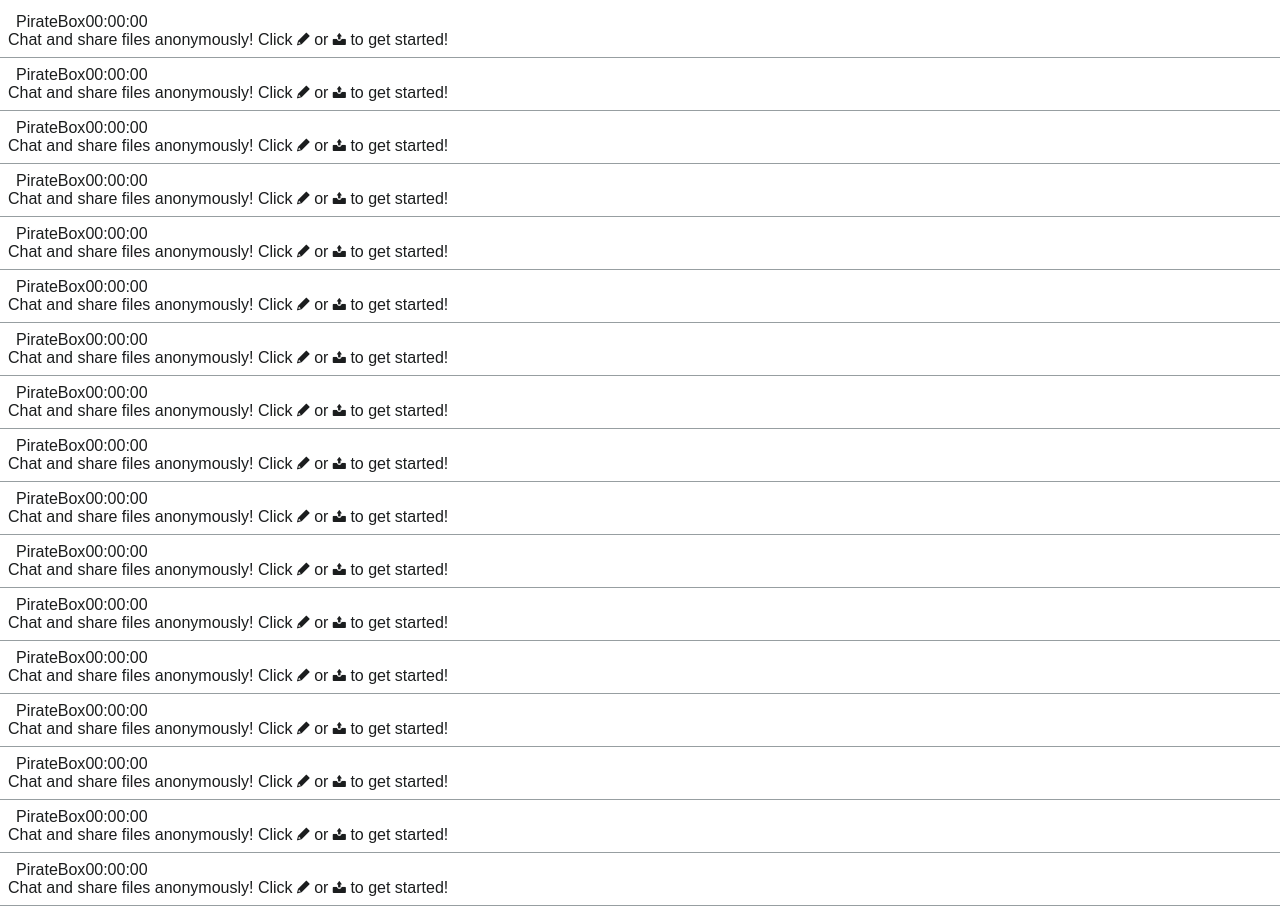
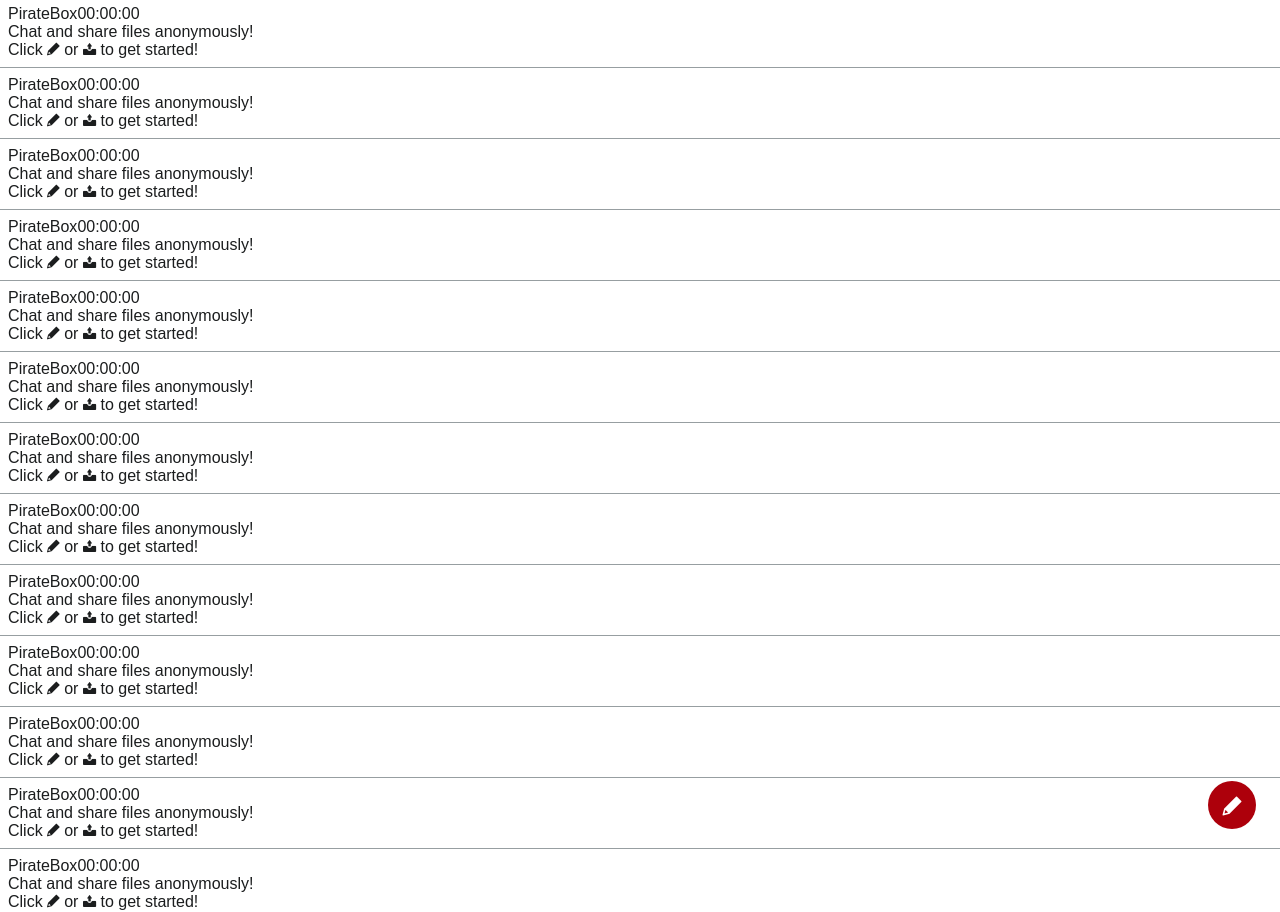
Before and after one commit to SimonSurfer/PirateBox-FrontEnd, a plain HTML site: page www/index.html in a window 1280 px wide. Shown: the part 43-955 px from the top of the page. Drawn offline with Linux system fonts and the light colour scheme; no server answers.

Commit message:
post bubble
- added bubble that will scroll up as you scroll down so you can post
from anywhere in the timeline

```diff
--- a/sass/_fonts.scss
+++ b/sass/_fonts.scss
@@ -27,7 +27,7 @@
 }
 
 header {
-	color: white;
+	color: $white;
 }
 
 .tool {
@@ -39,3 +39,9 @@
 nav li {
 	text-align: center;
 }
+
+.bubble {
+	color: $white;
+	font-size: 1.5em;
+	text-align: center;
+}
--- a/sass/style.scss
+++ b/sass/style.scss
@@ -14,10 +14,10 @@
 
 		header {
 			background: $black;
-			position: fixed;
-			top: 0;
-			right: 0;
-			left: 0;
+			// position: fixed;
+			// top: 0;
+			// right: 0;
+			// left: 0;
 			#brand {
 				float: left;
 				padding: .5em;
@@ -55,12 +55,13 @@
 		}
 
 		#content {
-			padding-top: 3em;
+			// padding-top: 3em;
 			.shoutbox_content {
 				.message {
 					border-bottom: $border;
 					padding: .5em;
 					.avatar {
+						display: none;
 						float: left;
 						padding: 0 .5em 0 0;
 					}
@@ -70,6 +71,29 @@
 
 		footer {}
 
+		.bubble {
+			background: $red;
+			border-radius: 50%;
+			height: 2em;
+			padding: .5em;
+			width: 2em;
+			z-index: 1;
+				position: fixed;
+				right: 1em;
+				bottom: -3em;
+				@include transition(all, .5s, ease-in-out);
+		}
+
+			.on {
+				position: fixed;
+				right: 1em;
+				bottom: 1em;
+				@include transition(all, .5s, ease-in-out);
+			}
+
+			.off {
+			}
+
 		.inner {
 		}
 
--- a/www/index.html
+++ b/www/index.html
@@ -72,6 +72,10 @@
     			</div>
 			</div>
 			<div id="sidebar"></div>
+
+			<div class="bubble" id="post-bubble">
+				<span class="icon fi-pencil"></span>
+			</div>
 		</div>
 	</section>
 
--- a/www/scripts.js
+++ b/www/scripts.js
@@ -1,8 +1,20 @@
 $(document).ready(function() {
     // do stuff when DOM is ready
+    //watch for scrolling and show 'back-to-top'
+    $(window).scroll(function(){
+        if($(window).scrollTop() > 20) {
+            $('#post-bubble').addClass('on');
+        }
+        else if($(window).scrollTop() <= 20){
+
+            $('#post-bubble').removeClass('on');
+        }
+    });
+
+
    	//quick populate of shoutbox for testing
     for (i = 0; i <= 35; i++) {
-        $('.shoutbox_content').append('<div class="message"><div class="avatar"><img src="" width="24px"></div><div class="info"><name>PirateBox</name><date>00:00:00</date></div><div class="data"><data>Chat and share files anonymously! Click <span class="icon fi-pencil"></span> or <span class="icon fi-upload"></span> to get started!</data></div></div>')
+        $('.shoutbox_content').append('<div class="message"><div class="avatar"><img src="" width="24px"></div><div class="info"><name>PirateBox</name><date>00:00:00</date></div><div class="data"><data>Chat and share files anonymously! <br/ >Click <span class="icon fi-pencil"></span> or <span class="icon fi-upload"></span> to get started!</data></div></div>')
     };
 
     $.get('forum.html', function(data) {
```
Also changed, not shown: www/style.css.
